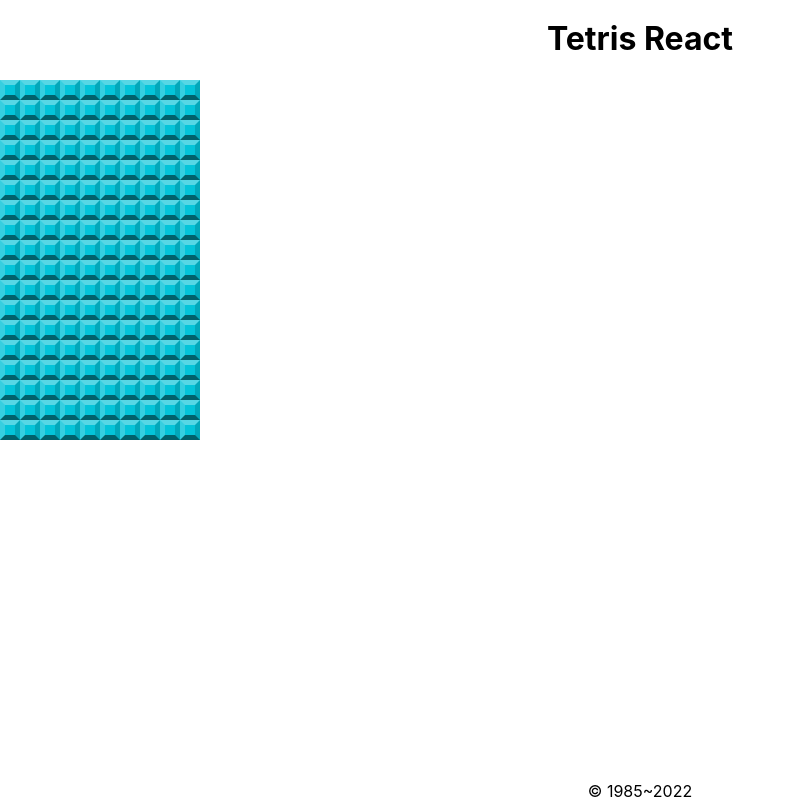
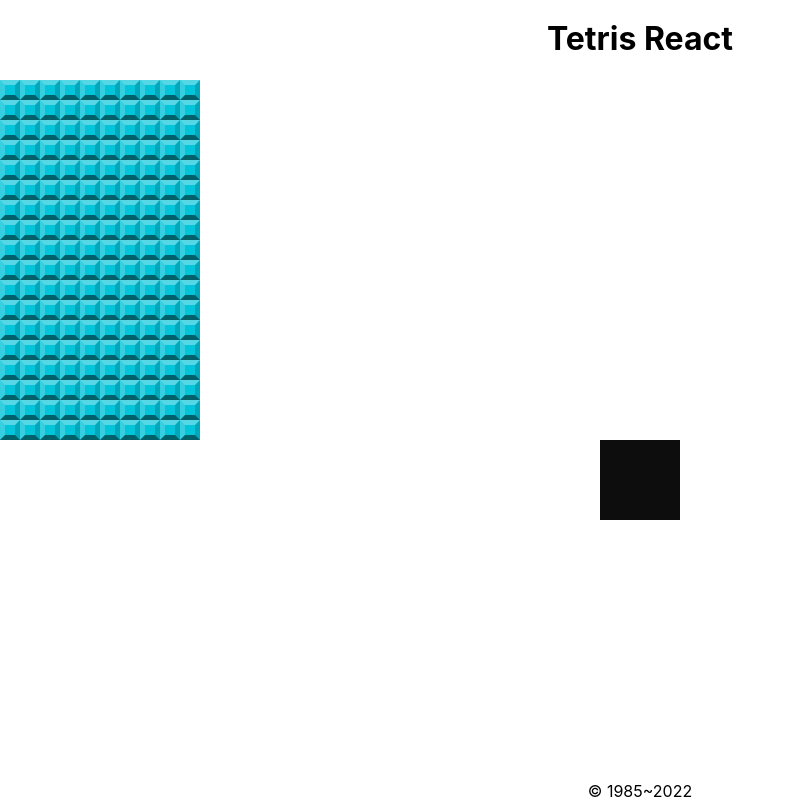
Before and after one commit to masterciel/react_tetris, a React (Vite) app: page / in a window 1280 px wide. Shown: the whole page, without its empty margins (0-796 px from the left). Built offline with nearby package versions, Linux system fonts and the light colour scheme.

Commit message:
✨ feat: add piece preview component

```diff
--- /dev/null
+++ b/src/components/PiecePreview/PiecePreview.css
@@ -0,0 +1,5 @@
+.piece-preview {
+  display: grid;
+  justify-content: center;
+  grid-template-columns: repeat(4, var(--tile-size));
+}
--- /dev/null
+++ b/src/components/PiecePreview/PiecePreview.tsx
@@ -0,0 +1,25 @@
+import React from 'react';
+import { PlayfieldCell } from '../PlayfieldCell/PlayfieldCell';
+
+import './PiecePreview.css';
+
+const PiecePreview = () => {
+  // @TODO Draw a real piece
+  const piece = [
+    [0, 0, 0, 0],
+    [0, 0, 0, 0],
+    [0, 0, 0, 0],
+    [0, 0, 0, 0],
+  ];
+
+  // Map the block to the grid
+  const grid = piece.map((rowArray, row) => {
+    return rowArray.map((value, col) => {
+      return <PlayfieldCell key={`${row}${col}`} colorNumber={value} />;
+    });
+  });
+
+  return <div className="piece-preview">{grid}</div>;
+};
+
+export { PiecePreview };
--- a/src/components/Tetrion/Tetrion.tsx
+++ b/src/components/Tetrion/Tetrion.tsx
@@ -1,10 +1,12 @@
 import React from 'react';
+import { PiecePreview } from '../PiecePreview/PiecePreview';
 import { Playfield } from '../Playfield/Playfield';
 
 const Tetrion = () => {
   return (
     <div className="tetrion">
       <Playfield />
+      <PiecePreview />
     </div>
   );
 };
```
